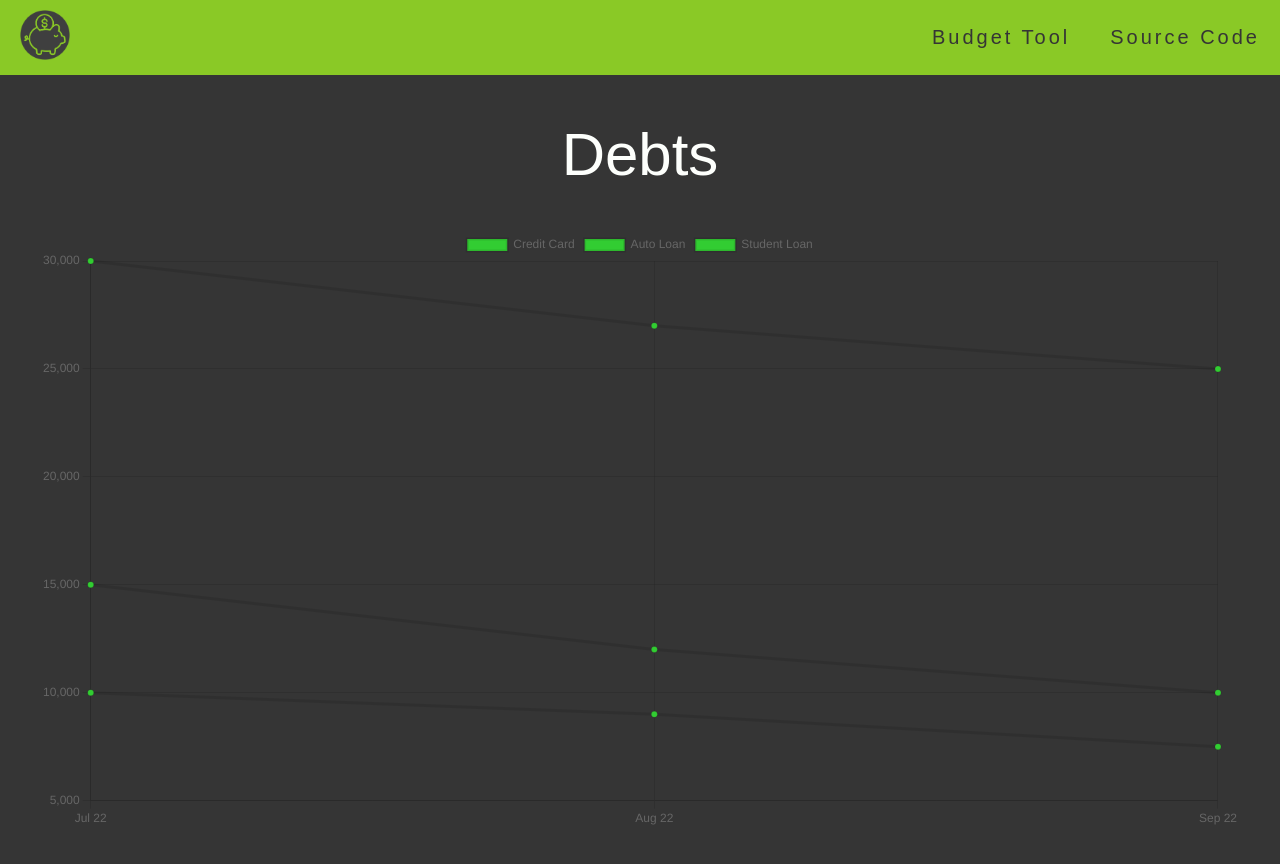
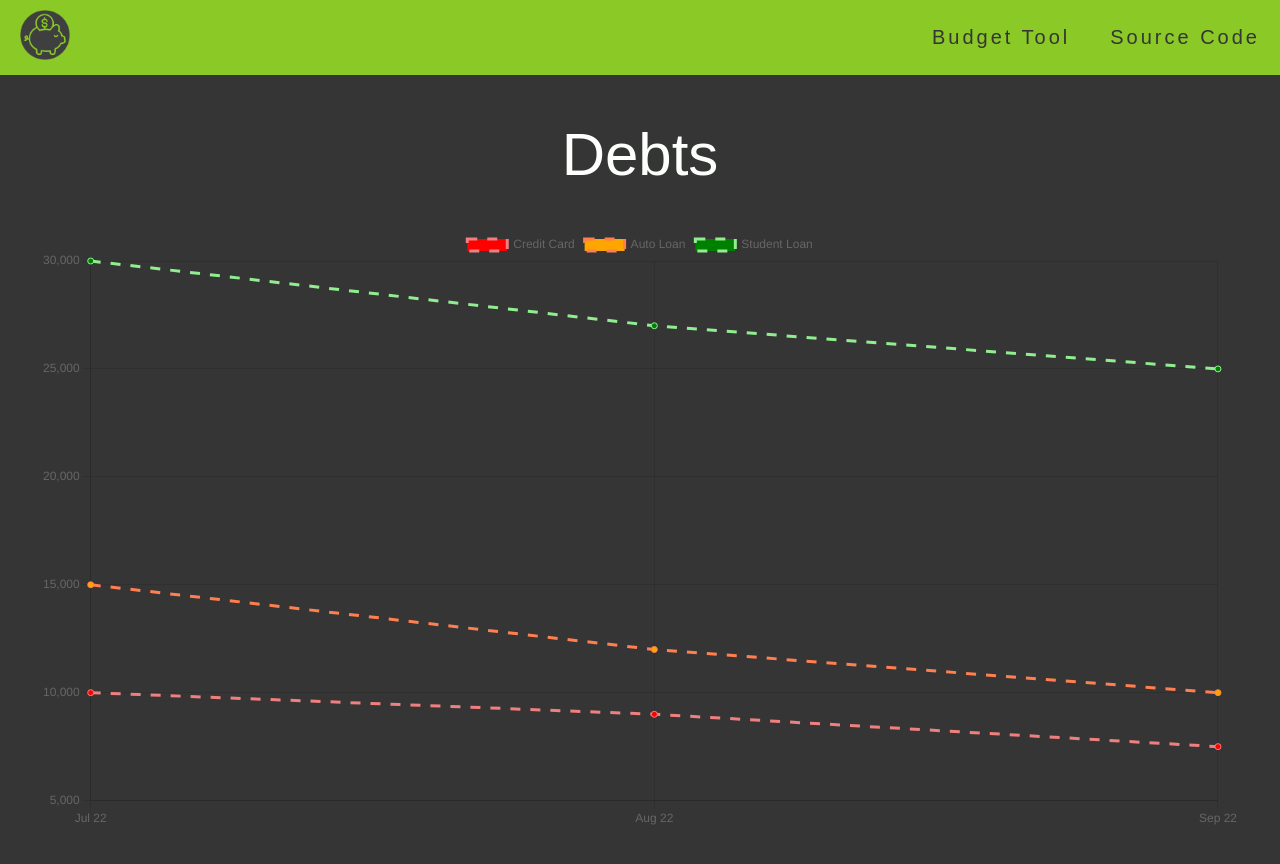
Before and after one commit to corumgold/simpli-money-path, a React (Create React App) app: page /debts-calc in a window 1280 px wide. Shown: the top 864 px of the page. Built offline with nearby package versions, Linux system fonts and the light colour scheme; a web font is replaced by a local one.

Commit message:
Add basic goofy styles to chart

```diff
--- a/src/components/DebtsCalc.js
+++ b/src/components/DebtsCalc.js
@@ -1,9 +1,18 @@
 import React from "react";
-import { Bubble, Line } from "react-chartjs-2";
+import { Line } from "react-chartjs-2";
 import { Chart as ChartJS, registerables } from "chart.js";
 ChartJS.register(...registerables);
 
 const DebtsCalc = () => {
+  const dotColors = ["red", "orange", "green", "blue", "purple"];
+  const lineColors = [
+    "lightcoral",
+    "coral",
+    "lightgreen",
+    "lightblue",
+    "lightpurple",
+  ];
+
   const fakeData = [
     {
       timeStamp: "Jul 22",
@@ -44,7 +53,10 @@ const DebtsCalc = () => {
 
           datasets: fakeData.map((data, idx) => {
             return {
-              backgroundColor: "limegreen",
+              borderColor: lineColors[idx],
+              backgroundColor: dotColors[idx],
+              borderDash: [10],
+              circular: true,
               id: idx + 1,
               label: data.debts[idx].type,
               data: fakeData.map((itm) => {
```
